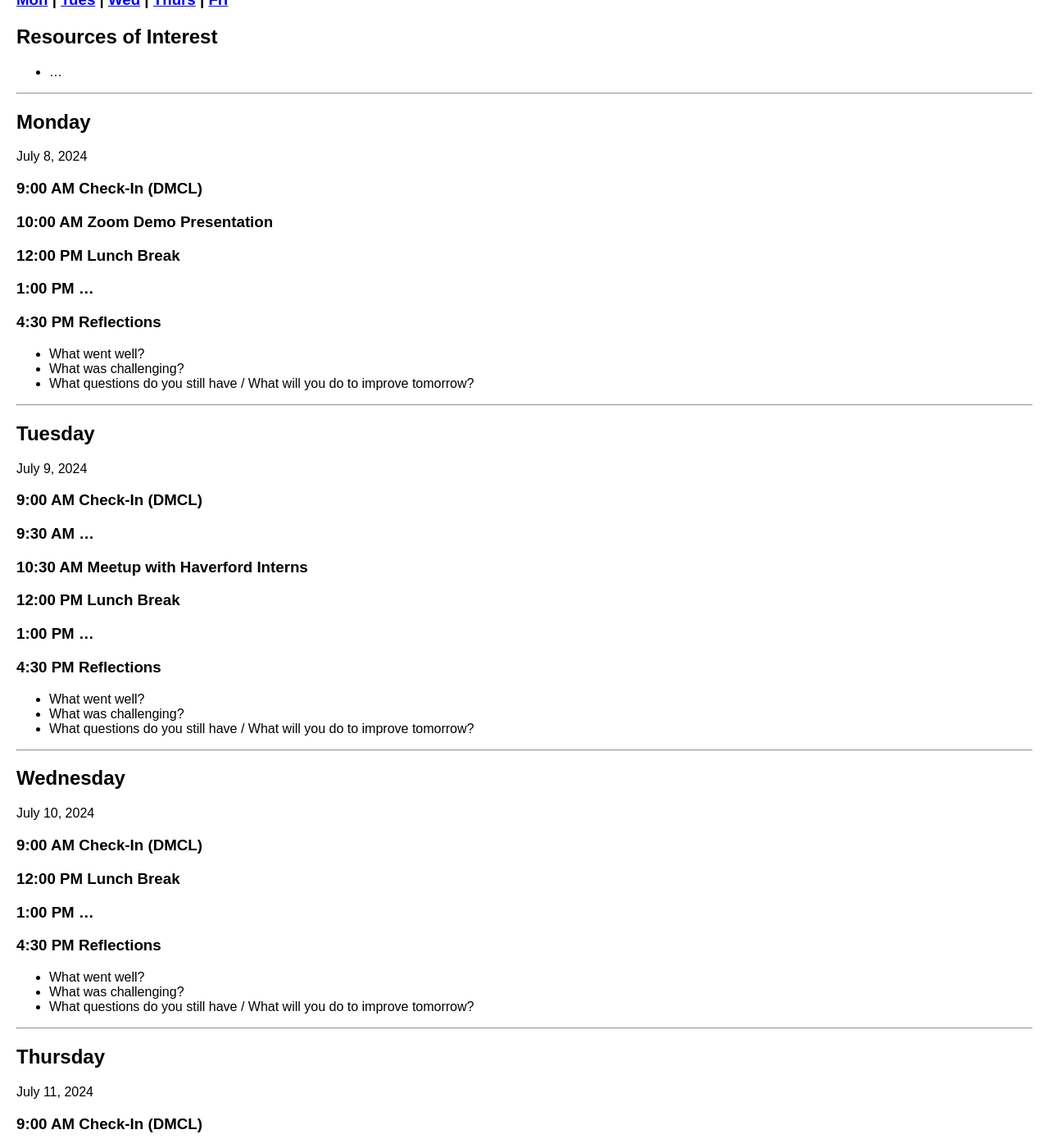
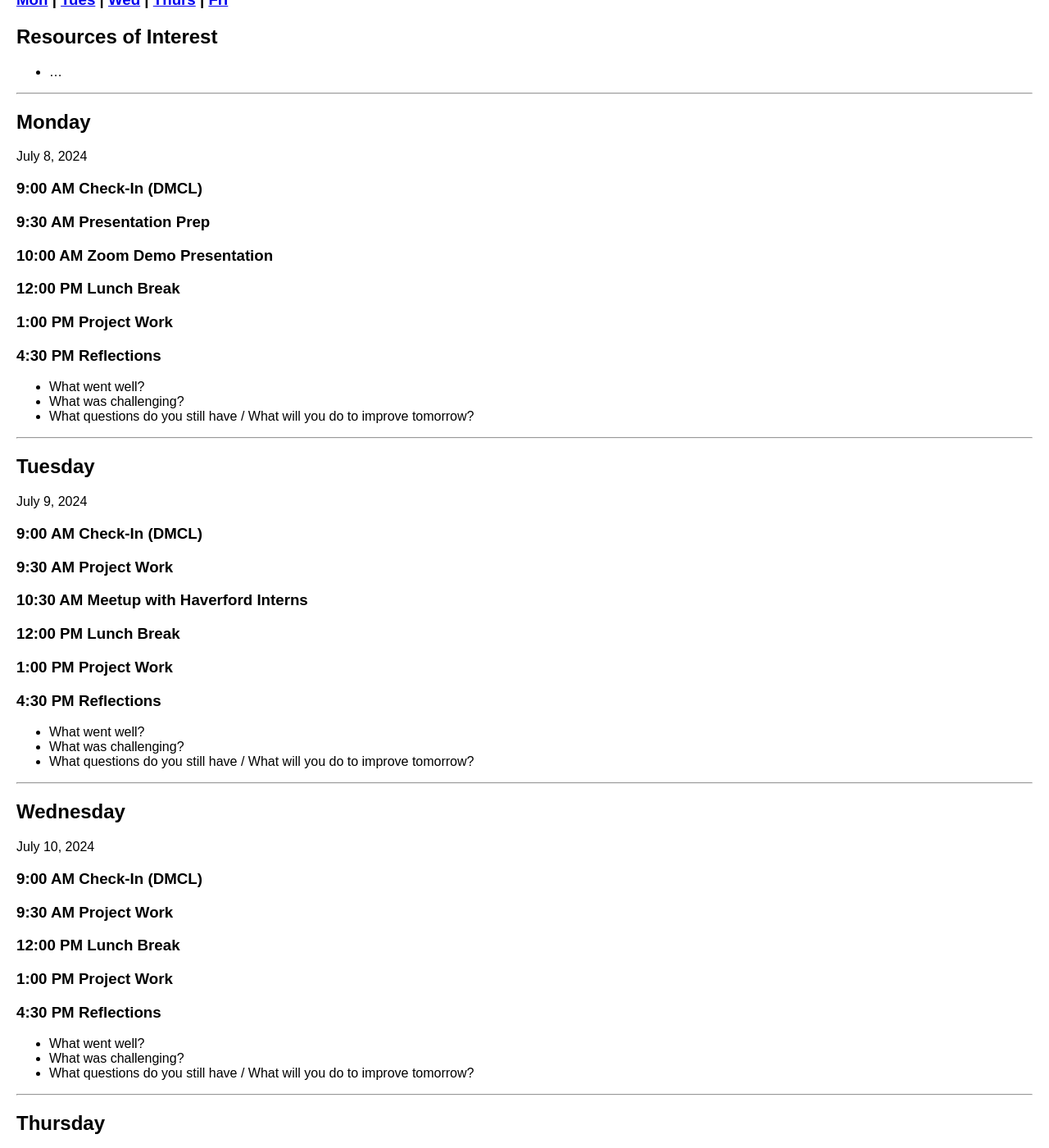
Before and after one commit to digbmc/dssf-syll, a Jekyll site: the page built from _weeks/06-internal.md, in a window 1280 px wide and 1400 px high, scrolled down 244 px. Shown: the whole window at 82% size. Built offline with Jekyll 4.4.1, drawn with Linux system fonts in a browser that asks for light colours; some of the changed text lies outside the part shown.

Commit message:
Update 06-internal.md; add project work

```diff
--- a/_weeks/06-internal.md
+++ b/_weeks/06-internal.md
@@ -15,11 +15,13 @@ July 8, 2024
 
 ### 9:00 AM Check-In (DMCL)
 
+### 9:30 AM Presentation Prep
+
 ### 10:00 AM Zoom Demo Presentation
 
 ### 12:00 PM Lunch Break
 
-### 1:00 PM ...
+### 1:00 PM Project Work
 
 ### 4:30 PM Reflections
 - What went well?
@@ -33,13 +35,13 @@ July 9, 2024
 
 ### 9:00 AM Check-In (DMCL)
 
-### 9:30 AM ...
+### 9:30 AM Project Work
 
 ### 10:30 AM Meetup with Haverford Interns
 
 ### 12:00 PM Lunch Break
 
-### 1:00 PM ...
+### 1:00 PM Project Work
 
 ### 4:30 PM Reflections
 - What went well?
@@ -53,9 +55,11 @@ July 10, 2024
 
 ### 9:00 AM Check-In (DMCL)
 
+### 9:30 AM Project Work
+
 ### 12:00 PM Lunch Break
 
-### 1:00 PM ...
+### 1:00 PM Project Work
 
 ### 4:30 PM Reflections
 - What went well?
@@ -69,9 +73,11 @@ July 11, 2024
 
 ### 9:00 AM Check-In (DMCL)
 
+### 9:30 AM Project Work
+
 ### 12:00 PM Lunch Break
 
-### 1:00 PM  ...
+### 1:00 PM  Project Work
 
 ### 4:30 PM Reflections
 - What went well?
@@ -85,9 +91,11 @@ July 12, 2024
 
 ### 9:00 AM Check-In (DMCL)
 
+### 9:30 AM Project Work
+
 ### 12:00 PM Lunch Break
 
-### 1:00 PM ...
+### 1:00 PM Project Work
 
 ### 4:30 PM Reflections & Weekly Forecast
 - What went well?
```
